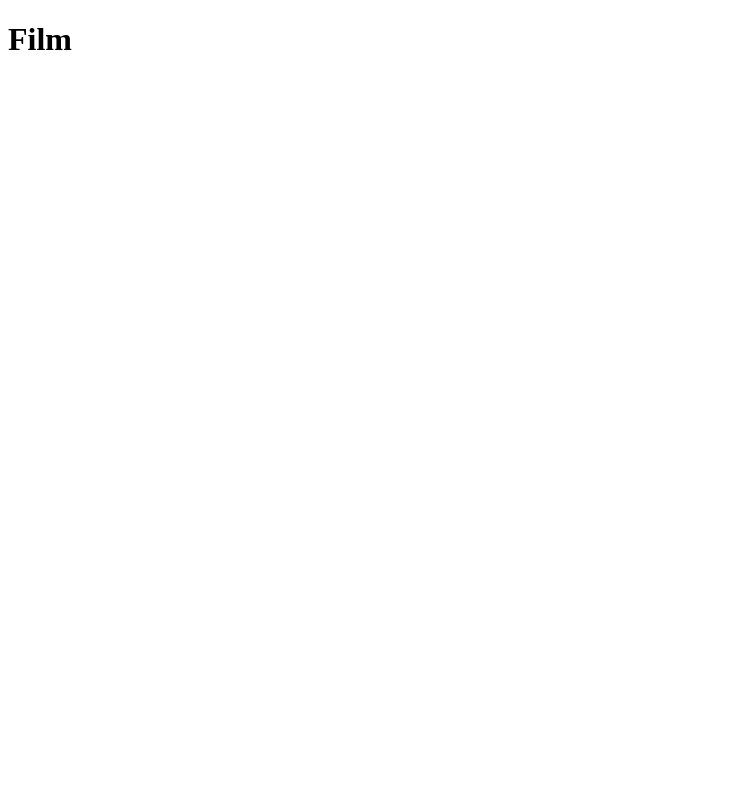
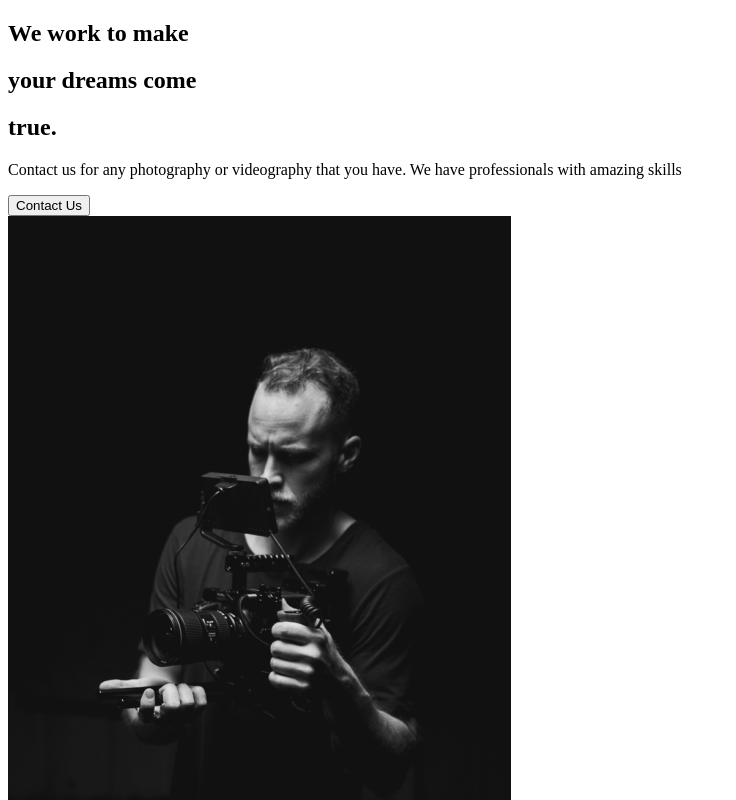
Before and after one commit to vladimir-bredikhin/capture-portfolio, a React (Create React App) app: page / in a window 1280 px wide. Shown: the top 800 px of the page, without its empty margins (0-736 px from the left). Built offline with nearby package versions, Linux system fonts and the light colour scheme.

Commit message:
About Us Section

```diff
--- a/src/App.js
+++ b/src/App.js
@@ -1,7 +1,9 @@
+import AboutUs from './pages/AboutUs';
+
 function App() {
   return (
     <div className='App'>
-      <h1>Film</h1>
+      <AboutUs />
     </div>
   );
 }
--- /dev/null
+++ b/src/components/AboutSection.js
@@ -0,0 +1,32 @@
+import home1 from '../img/home1.png';
+const AboutSection = () => {
+  return (
+    <div>
+      <div className='description'>
+        <div className='title'>
+          <div className='hide'>
+            <h2>We work to make</h2>
+          </div>
+          <div className='hide'>
+            <h2>
+              your <span>dreams</span> come
+            </h2>
+          </div>
+          <div className='hide'>
+            <h2>true.</h2>
+          </div>
+        </div>
+        <p>
+          Contact us for any photography or videography that you have. We have
+          professionals with amazing skills
+        </p>
+        <button>Contact Us</button>
+      </div>
+      <div className='image'>
+        <img src={home1} alt='Camera Man' />
+      </div>
+    </div>
+  );
+};
+
+export default AboutSection;
--- /dev/null
+++ b/src/pages/AboutUs.js
@@ -0,0 +1,7 @@
+import AboutSection from '../components/AboutSection';
+
+const AboutUs = () => {
+  return <AboutSection />;
+};
+
+export default AboutUs;
```
